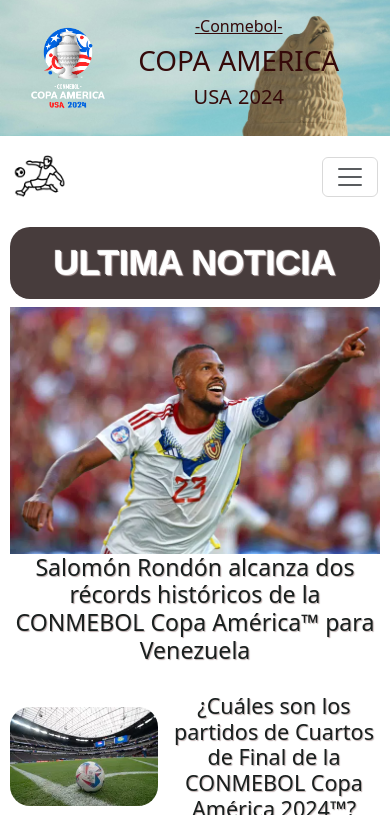
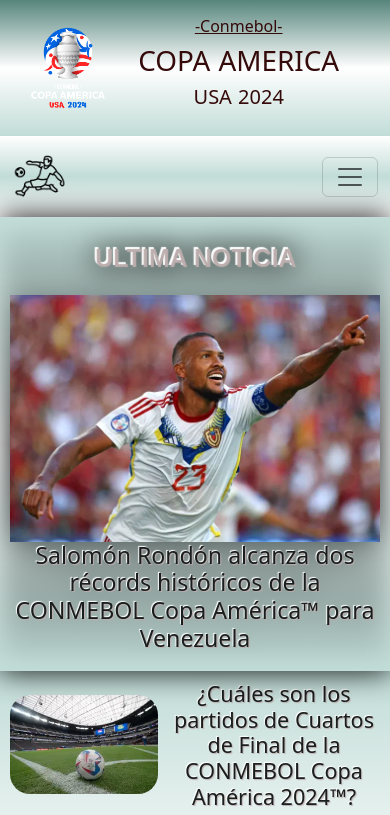
Before and after one commit to alegonz69/NuevoRepo1, a plain HTML site: page index.html in a window 390 px wide. Shown: the top 815 px of the page. Drawn offline with nearby package versions, Linux system fonts and the light colour scheme.

Commit message:
mobile actualizado

```diff
--- a/css/styless.css
+++ b/css/styless.css
@@ -14,8 +14,8 @@
     /* ENCABEZADO-HEADER */
 
     header {
+        background:linear-gradient(#56857c, transparent,#C1DCD7 ) ;
         padding: 2vh;
-        background-image: url(/assets/images/Body/cieloargentino.jpg);
         color: rgb(53, 10, 10);
         font-style: normal;
         background-size: cover;
@@ -62,11 +62,35 @@
         align-content: center;
     }
 
+    .bg-color .container-fluid .navbar-menu {
+      justify-content: center;
+    }
+
+
+    .bg-color a {
+      font-size: 17px;
+      color: rgb(0, 0, 0);
+      display: flex;
+      text-shadow: 1px 1px 1px #000, -1px -1px 1px #fff;
+    }
+
+    .bg-color a:hover {
+      background-color: #fff;
+      border-radius: 20px;
+    }
+
+    .bg-color {
+      font-style: italic;
+      font-weight: bold;
+      background: linear-gradient(transparent,#C1DCD7, transparent);
+    }
+
     /* BODY/MAIN */
-
 
     main .sec-noticia .sec-noticia1 {
       padding: 10px;
+      background: linear-gradient(#C1DCD7, transparent, #C1DCD7);
+      filter: drop-shadow(0 0 15px #000);
     }
 
     main .sec-noticia .sec-noticia1 article div img {
@@ -74,13 +98,15 @@
     }
 
     main .sec-noticia .sec-noticia1 article h2 {
-      background-color: #473c3c;
-      color: #fff;
-      border-radius: 20px;
+      background-color: transparent;
+      color: transparent;
+      font-size: 25px;
+      filter: drop-shadow(0 0 15px #000);
     }
 
     main .sec-noticia .sec-noticia2 {
       padding: 10px;
+      background: linear-gradient(#C1DCD7, transparent, #C1DCD7);
     }
 
     main .sec-noticia .sec-noticia2 article div {
```
Also changed, not shown: index.html (+0 -1 lines).
